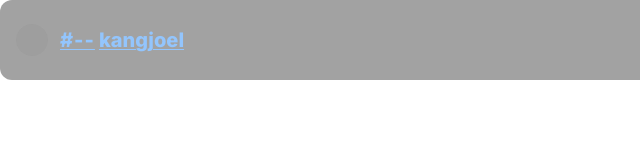
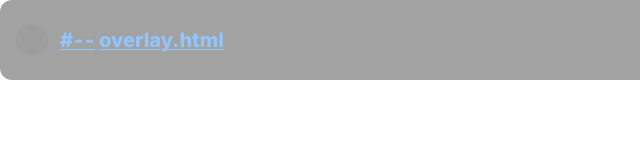
Before and after one commit to MrChallah/cxhunt, a website: page overlay.html in a window 1280 px wide. Shown: the full height of the page, 0-640 px from the left. Drawn offline with nearby package versions, Linux system fonts and the light colour scheme; grey boxes are pictures that could not be loaded; files whose address does not match are found by name; a web font is replaced by a local one.

Commit message:
Add files via upload

```diff
--- a/overlay.html
+++ b/overlay.html
@@ -55,7 +55,6 @@
       const $ = (id) => document.getElementById(id);
       const qs = new URLSearchParams(location.search);
 
-      // Build slug from path: /overlay/:slug or any trailing segment
       function getSlugFromPath() {
         const parts = location.pathname.split('/').filter(Boolean);
         return parts[parts.length - 1] || '';
@@ -64,22 +63,21 @@
       let fetchUrl = qs.get("fetchUrl");
       const intervalMs = Number(qs.get("interval") || 5000);
       const widthPx = Number(qs.get("w") || 730);
-      const font = qs.get("font") || "inter";      // inter | boogaloo | pixel | raisin
+      const font = qs.get("font") || "inter";
       const color = (qs.get("color") || "4fff00").replace("#","");
-      const live = qs.get("live");                 // "1" to show Live pill
+      const liveParam = qs.get("live");
 
-      // If no fetchUrl provided, default to same-origin JSON endpoint
       if (!fetchUrl) {
         const slug = getSlugFromPath();
         if (slug) fetchUrl = `${location.origin}/overlay/${encodeURIComponent(slug)}?format=json`;
       }
 
       const staticDefaults = {
-        username: qs.get("name") || "kangjoel",
+        username: qs.get("name") || getSlugFromPath() || "username",
         leaderboard_ranking: qs.get("rank") || "--",
         rfids_scanned: qs.get("rfids") || "0",
         points: qs.get("points") || "0",
-        kick_slug: qs.get("kick") || qs.get("name") || getSlugFromPath() || "kangjoel",
+        kick_slug: qs.get("kick") || qs.get("name") || getSlugFromPath() || "",
         avatar: qs.get("avatar")
       };
 
@@ -88,7 +86,12 @@
       const root = document.getElementById("root");
       root.classList.remove("font-inter","font-boogaloo","font-pixel","font-raisin");
       root.classList.add("font-" + (["inter","boogaloo","pixel","raisin"].includes(font) ? font : "inter"));
-      if (live === "1") $("pill").classList.remove("hidden");
+
+      function setLive(isLive) {
+        if (liveParam === "1") return $("pill").classList.remove("hidden");
+        if (liveParam === "0") return $("pill").classList.add("hidden");
+        if (isLive) $("pill").classList.remove("hidden"); else $("pill").classList.add("hidden");
+      }
 
       function render(data) {
         const name = data?.username ?? staticDefaults.username;
@@ -96,22 +99,23 @@
         const rfids = data?.rfids_scanned ?? staticDefaults.rfids_scanned;
         const points = data?.points ?? staticDefaults.points;
         const slug = data?.kick_slug ?? staticDefaults.kick_slug;
-        const avatarUrl = staticDefaults.avatar || "https://kick.com/img/default-profile-pictures/default2.jpeg";
+        const avatarUrl = data?.avatar || staticDefaults.avatar || "https://kick.com/img/default-profile-pictures/default2.jpeg";
 
         $("name").textContent = name;
         $("rank").textContent = "#" + rank;
         $("rfids").textContent = rfids;
         $("points").textContent = points;
-        $("profileLink").href = "https://kick.com/" + slug;
+        $("profileLink").href = slug ? ("https://kick.com/" + slug) : "#";
         $("avatar").src = avatarUrl;
         $("avatar").alt = name + " avatar";
+        setLive(Boolean(data?.is_live));
       }
 
       render(staticDefaults);
 
       async function poll() {
         try {
-          if (!fetchUrl) return; // nothing to poll
+          if (!fetchUrl) return;
           const res = await fetch(fetchUrl, { cache: "no-store" });
           const json = await res.json();
           render(json);
```
Also changed, not shown: server.js (+31 -8 lines), README.md.
